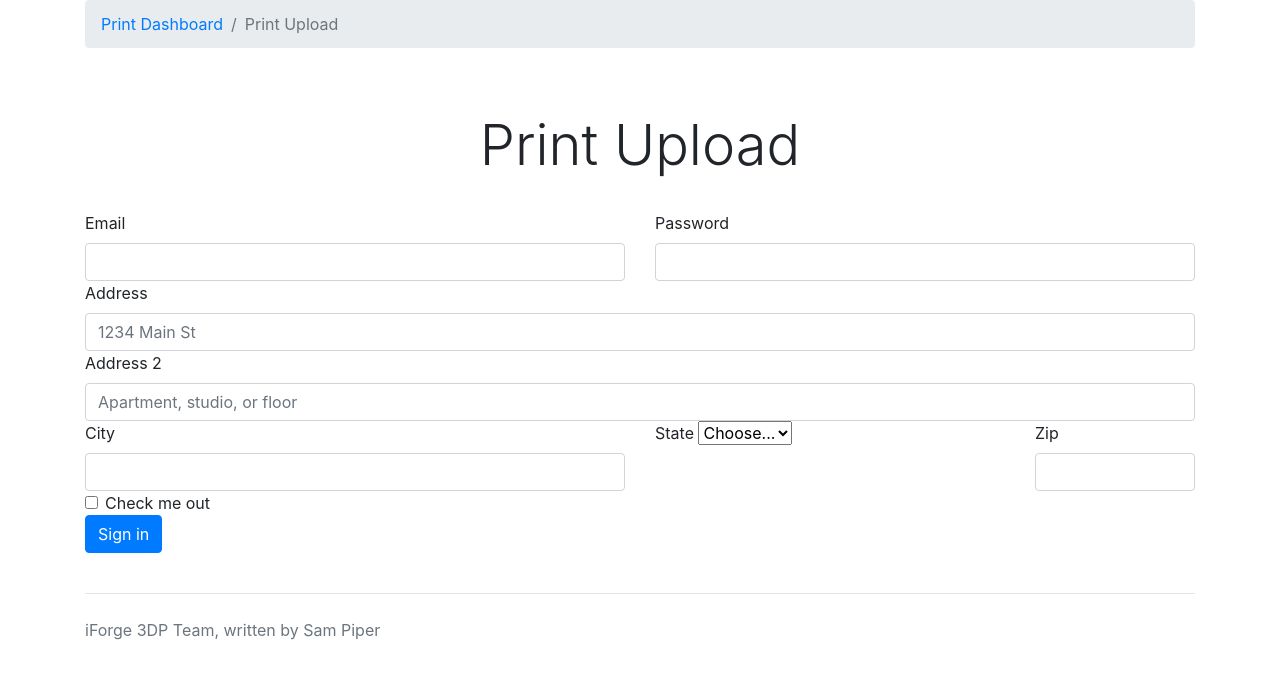
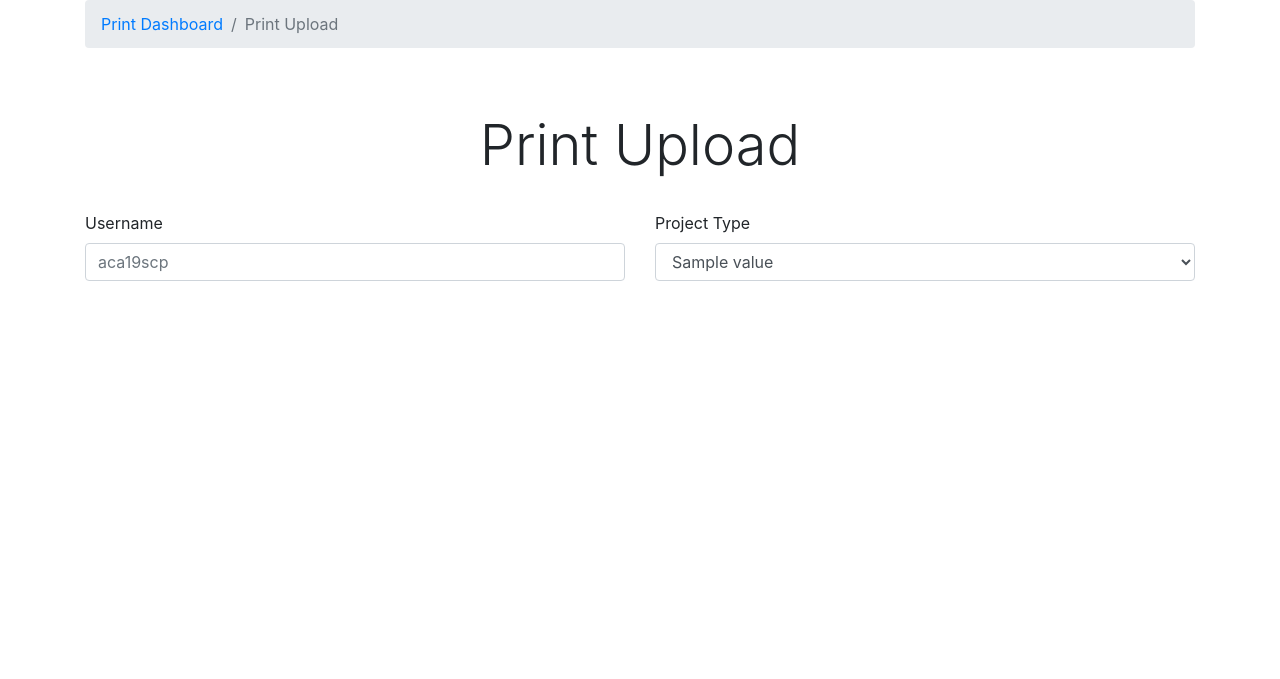
Before and after one commit to iforge-uos/print-queue-api, a Python web app: template src/templates/print_upload.j2 in a window 1280 px wide. Shown: the part 56-735 px from the top of the page. Run offline with Jinja, Linux system fonts and the light colour scheme; the template is opened without the code that fills it: most values are stand-ins (such as "Sample title", 1, 10 or a date in 2020); some libraries are stand-ins or nearby versions.

Commit message:
feat: auto populating dropdown for the upload

```diff
--- a/src/resources/user_views.py
+++ b/src/resources/user_views.py
@@ -2,7 +2,7 @@ from flask import Blueprint, request, render_template
 from marshmallow.exceptions import ValidationError
 from common.routing import custom_response
 from common.auth import generate_hash_key, requires_access_level
-from models.print_jobs import print_job_model, job_status
+from models.print_jobs import print_job_model, job_status, project_types
 from models.user import user_model
 from models.printers import printer_model, printer_type
 from resources.user_route import calculate_level_from_score
@@ -53,7 +53,7 @@ def print_upload():
     """
     Gets the print_upload page
     """
-    return render_template('print_upload.j2', page_title="Print Upload")
+    return render_template('print_upload.j2', page_title="Print Upload", project_types=project_types)
 
 
 @user_view.route('/view_gcode', methods=['GET'])
--- a/src/templates/print_upload.j2
+++ b/src/templates/print_upload.j2
@@ -1,6 +1,6 @@
 {% extends "base_layout.j2" %}
 {% block title %}
-    Pirint Upload
+    Print Upload
 {% endblock title %}
 {% block content %}
     <div class="container">
@@ -14,52 +14,19 @@
             <h1 class="display-4">Print Upload</h1>
         </div>
         <form class="row g-3">
-            <div class="col-md-6">
-                <label for="inputEmail4" class="form-label">Email</label>
-                <input type="email" class="form-control" id="inputEmail4">
-            </div>
-            <div class="col-md-6">
-                <label for="inputPassword4" class="form-label">Password</label>
-                <input type="password" class="form-control" id="inputPassword4">
-            </div>
-            <div class="col-12">
-                <label for="inputAddress" class="form-label">Address</label>
+            <div class="col-md-6 form-group">
+                <label for="inputUsername" class="form-label">Username</label>
                 <input type="text"
                        class="form-control"
-                       id="inputAddress"
-                       placeholder="1234 Main St">
+                       id="inputUsername"
+                       placeholder="aca19scp">
             </div>
-            <div class="col-12">
-                <label for="inputAddress2" class="form-label">Address 2</label>
-                <input type="text"
-                       class="form-control"
-                       id="inputAddress2"
-                       placeholder="Apartment, studio, or floor">
-            </div>
-            <div class="col-md-6">
-                <label for="inputCity" class="form-label">City</label>
-                <input type="text" class="form-control" id="inputCity">
-            </div>
-            <div class="col-md-4">
-                <label for="inputState" class="form-label">State</label>
-                <select id="inputState" class="form-select">
-                    <option selected>
-                        Choose...
-                    </option>
-                    <option>
-                        ...
-                    </option>
-                </select>
-            </div>
-            <div class="col-md-2">
-                <label for="inputZip" class="form-label">Zip</label>
-                <input type="text" class="form-control" id="inputZip">
-            </div>
-            <div class="col-12">
-                <div class="form-check">
-                    <input class="form-check-input" type="checkbox" id="gridCheck">
-                    <label class="form-check-label" for="gridCheck">Check me out</label>
-                </div>
+            <div class="col-md-6 form-group">
+                <label for="inputProject" class="form-label">Project Type</label>
+                <select class="form-control" id="inputProject" aria-label="">
+                {% for project in project_types %}
+                    <option value="{{project.name}}">{{project.value}}</option>
+                {% endfor %}
             </div>
             <div class="col-12">
                 <button type="submit" class="btn btn-primary">Sign in</button>
```
